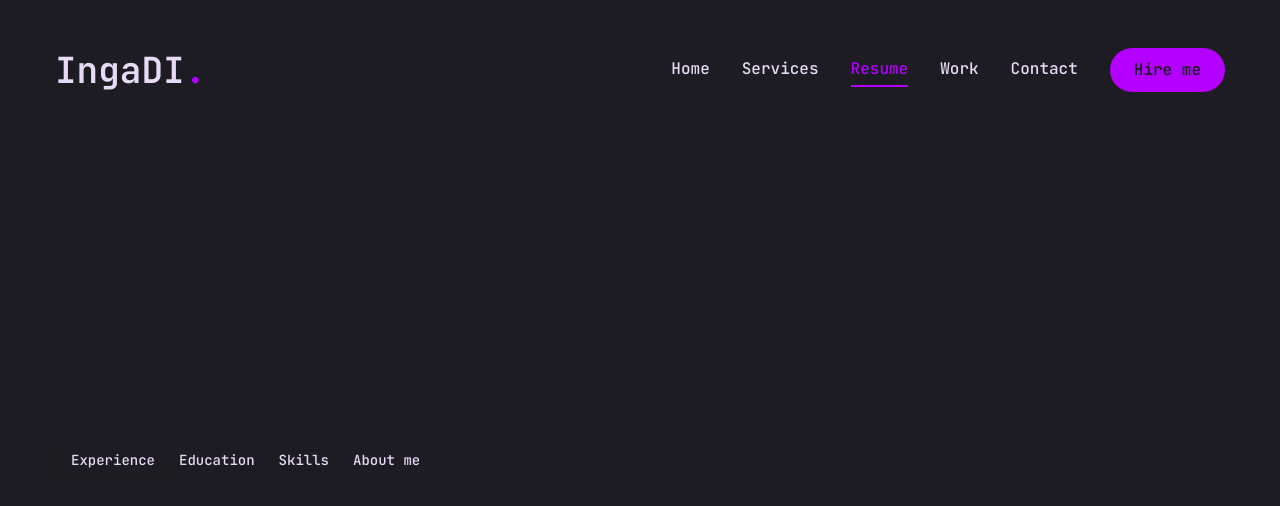
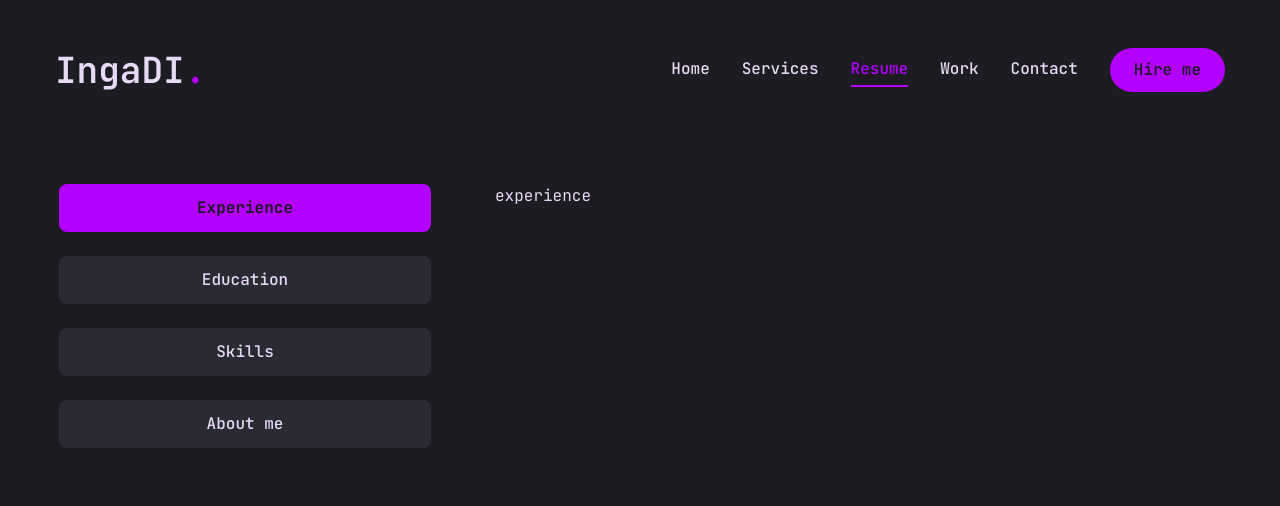
Before and after one commit to inga-divra/ingadi-portfolio, a Next.js app: page /resume in a window 1280 px wide. Shown: the top 506 px of the page. Built offline with nearby package versions, Linux system fonts and the light colour scheme.

Commit message:
Updated classes in the Tabs UI component to customize styling, including active state and overall appearance for better alignment with the theme.

```diff
--- a/app/resume/page.jsx
+++ b/app/resume/page.jsx
@@ -163,12 +163,19 @@
                 <Tabs
                     defaultValue='experience'
                     className='flex flex-col xl:flex-row gap-[60px]'>
-                    <TabsList>
+                    <TabsList className='flex flex-col w-full max-w-[380px] mx-auto xl:mx-0 gap-6'>
                         <TabsTrigger value="experience">Experience</TabsTrigger>
                         <TabsTrigger value="education">Education</TabsTrigger>
                         <TabsTrigger value="skills">Skills</TabsTrigger>
                         <TabsTrigger value="about">About me</TabsTrigger>
                     </TabsList>
+                    {/* content */}
+                    <div className='min-h-[70vh] w-full'>
+                        {/* experience */}
+                        <TabsContent value='experience' className='w-full'>
+                            experience
+                        </TabsContent>
+                    </div>
                 </Tabs>
             </div>
         </motion.div>
--- a/components/Stairs.jsx
+++ b/components/Stairs.jsx
@@ -35,7 +35,7 @@
                     animate='animate'
                     exit='exit'
                     transition={{
-                        duration: 0.3,
+                        duration: 0.4,
                         ease: 'easeInOut',
                         delay: reverseIndex(index) * 0.1,
                     }}
--- a/components/ui/tabs.jsx
+++ b/components/ui/tabs.jsx
@@ -10,10 +10,7 @@
 const TabsList = React.forwardRef(({ className, ...props }, ref) => (
   <TabsPrimitive.List
     ref={ref}
-    className={cn(
-      "inline-flex h-9 items-center justify-center rounded-lg bg-muted p-1 text-muted-foreground",
-      className
-    )}
+    className={cn("inline-flex h-auto rounded-md p-1 text-primary", className)}
     {...props} />
 ))
 TabsList.displayName = TabsPrimitive.List.displayName
@@ -22,7 +19,7 @@
   <TabsPrimitive.Trigger
     ref={ref}
     className={cn(
-      "inline-flex items-center justify-center whitespace-nowrap rounded-md px-3 py-1 text-sm font-medium ring-offset-background transition-all focus-visible:outline-none focus-visible:ring-2 focus-visible:ring-ring focus-visible:ring-offset-2 disabled:pointer-events-none disabled:opacity-50 data-[state=active]:bg-background data-[state=active]:text-foreground data-[state=active]:shadow",
+      "inline-flex items-center w-full bg-[#2A2A33] text-[#E7DAF5] justify-center whitespace-nowrap rounded-lg p-3 text-base font-medium ring-offset-white transition-all disabled:pointer-events-none disabled:opacity-50 data-[state=active]:bg-accent data-[state=active]:text-primary data-[state=active]:font-bold data-[state=active]:shadow-sm",
       className
     )}
     {...props} />
@@ -33,7 +30,7 @@
   <TabsPrimitive.Content
     ref={ref}
     className={cn(
-      "mt-2 ring-offset-background focus-visible:outline-none focus-visible:ring-2 focus-visible:ring-ring focus-visible:ring-offset-2",
+      "min-h-[480px] ring-offset-white focus-visible:outline-none focus-visible:ring-2 focus-visible:ring-slate-950 focus-visible:ring-offset-2 dark:ring-offset-slate-950 dark:focus-visible:ring-slate-300",
       className
     )}
     {...props} />
```
